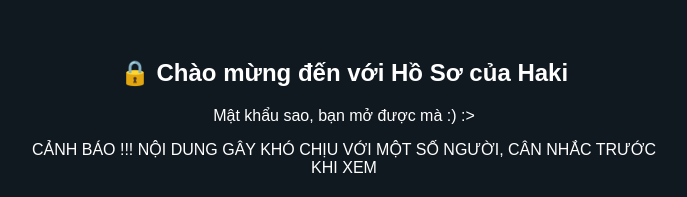
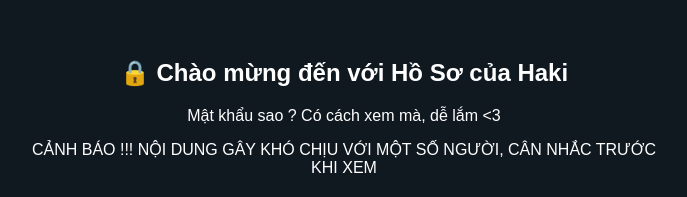
Before and after one commit to hakidamdang/darkest-secret, a plain HTML site: page index.html in a window 1280 px wide. Shown: the part 215-412 px from the top of the page, without its empty margins (296-983 px from the left). Drawn offline with Linux system fonts and the light colour scheme.

Commit message:
Update index.html

```diff
--- a/index.html
+++ b/index.html
@@ -122,7 +122,7 @@ button{
 
 <h2>🔒 Chào mừng đến với Hồ Sơ của Haki</h2>
 
-<p>Mật khẩu sao, bạn mở được mà :) :>
+<p>Mật khẩu sao ? Có cách xem mà, dễ lắm <3
     <p>CẢNH BÁO !!! NỘI DUNG GÂY KHÓ CHỊU VỚI MỘT SỐ NGƯỜI, CÂN NHẮC TRƯỚC KHI XEM </p>
     .</p>
 
```
